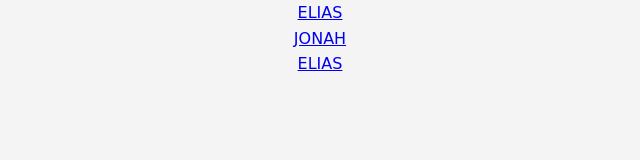
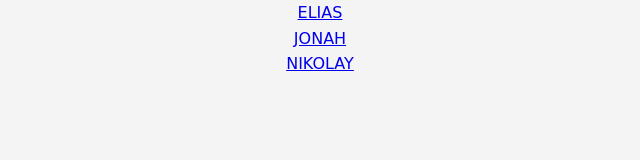
Before and after one commit to NIKOLAYBOSS28/drachenportal, a plain HTML site: page index.html in a window 1280 px wide. Shown: the full height of the page, 320-960 px from the left. Drawn offline with Linux system fonts and the light colour scheme; files that its build step writes are made by us from their sources.

Commit message:
Update index.html

```diff
--- a/index.html
+++ b/index.html
@@ -10,7 +10,7 @@
 
      <a href="../rezept_12_michalkElias/index.html">Elias</a><br>
      <a href="../rezept_12_brekerJona/index.html">Jonah</a><br>
-     <a href="../rezept_12_nikolaygeorgiev/index.html">Elias</a><br>
+     <a href="../rezept_12_georgievnikolay/index.html">Nikolay</a><br>
 
 
 </body>
```
